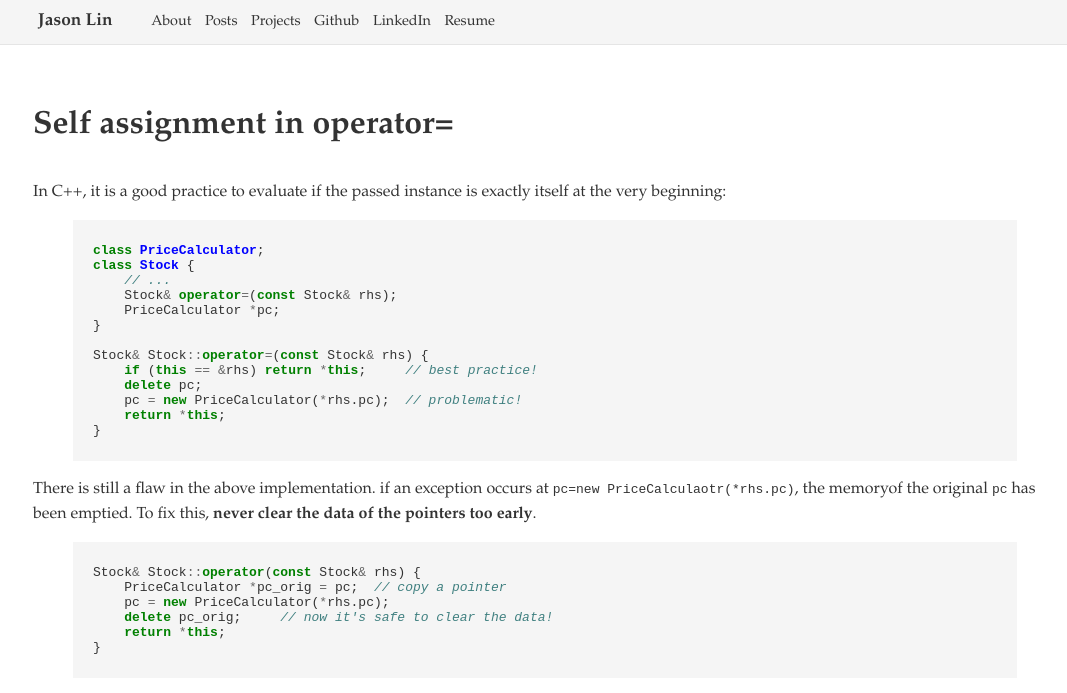
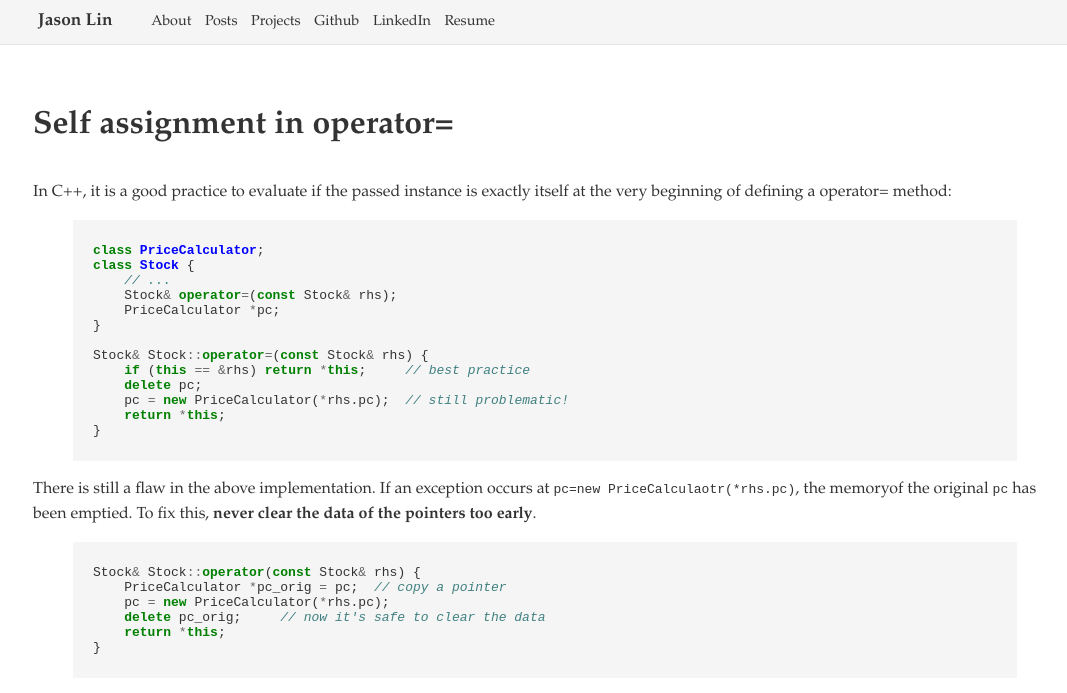
Before and after one commit to lichgo/lichgo.github.io, a Jekyll site: the page built from _posts/2014-08-20-self-assignment-in-operator=.md, in a window 1280 px wide. Shown: the top 693 px of the page, without its empty margins (95-1162 px from the left). Built offline with Jekyll 4.4.1, drawn with Linux system fonts in a browser that asks for light colours.

Commit message:
operator=

```diff
--- a/_posts/2014-08-20-self-assignment-in-operator=.md
+++ b/_posts/2014-08-20-self-assignment-in-operator=.md
@@ -2,7 +2,7 @@
 layout: post
 title: Self assignment in operator=
 ---
-In C++, it is a good practice to evaluate if the passed instance is exactly itself at the very beginning:
+In C++, it is a good practice to evaluate if the passed instance is exactly itself at the very beginning of defining a operator= method:
 
 {% highlight c++ %}
 class PriceCalculator;
@@ -13,20 +13,20 @@ class Stock {
 }
 
 Stock& Stock::operator=(const Stock& rhs) {
-    if (this == &rhs) return *this;     // best practice!
+    if (this == &rhs) return *this;     // best practice
     delete pc;
-    pc = new PriceCalculator(*rhs.pc);  // problematic!
+    pc = new PriceCalculator(*rhs.pc);  // still problematic!
     return *this;
 }
 {% endhighlight %}
 
-There is still a flaw in the above implementation. if an exception occurs at `pc=new PriceCalculaotr(*rhs.pc)`, the memoryof the original `pc` has been emptied. To fix this, **never clear the data of the pointers too early**.
+There is still a flaw in the above implementation. If an exception occurs at `pc=new PriceCalculaotr(*rhs.pc)`, the memoryof the original `pc` has been emptied. To fix this, **never clear the data of the pointers too early**.
 
 {% highlight c++ %}
 Stock& Stock::operator(const Stock& rhs) {
     PriceCalculator *pc_orig = pc;  // copy a pointer
     pc = new PriceCalculator(*rhs.pc);
-    delete pc_orig;     // now it's safe to clear the data!
+    delete pc_orig;     // now it's safe to clear the data
     return *this;
 }
 {% endhighlight %}
```
